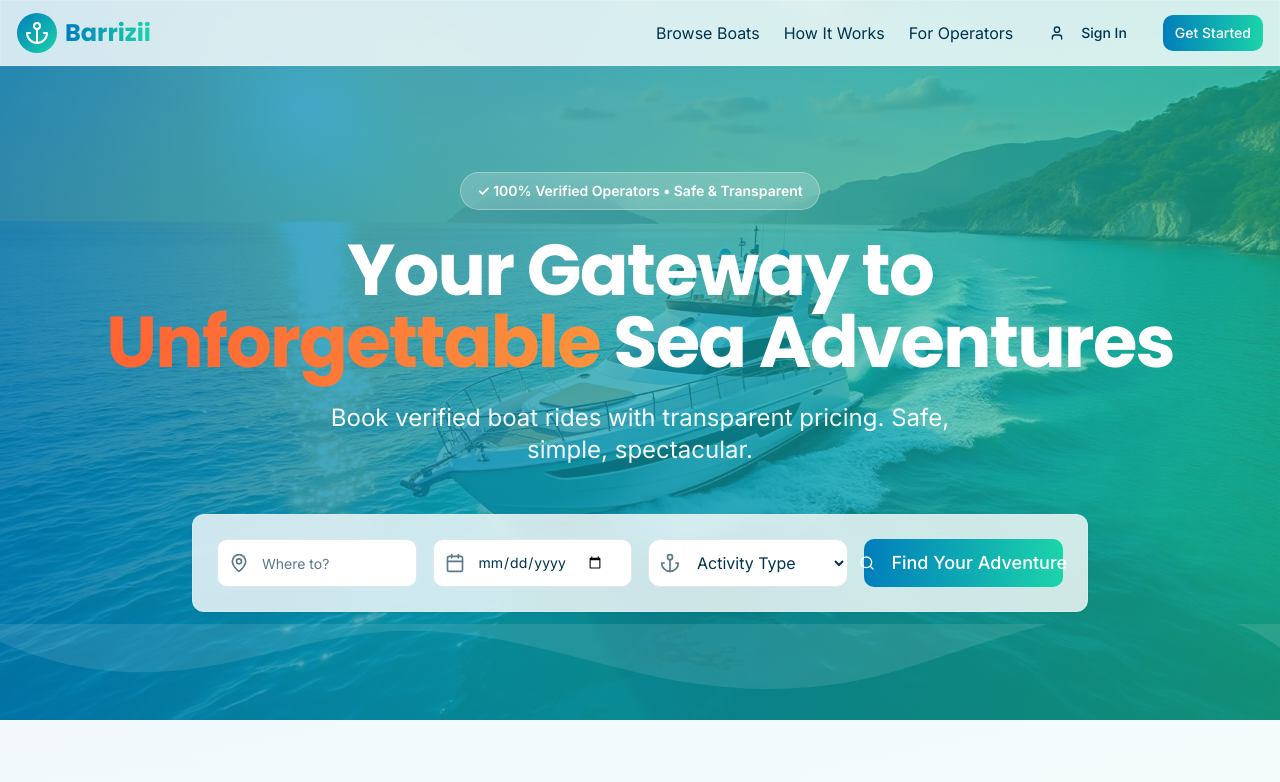
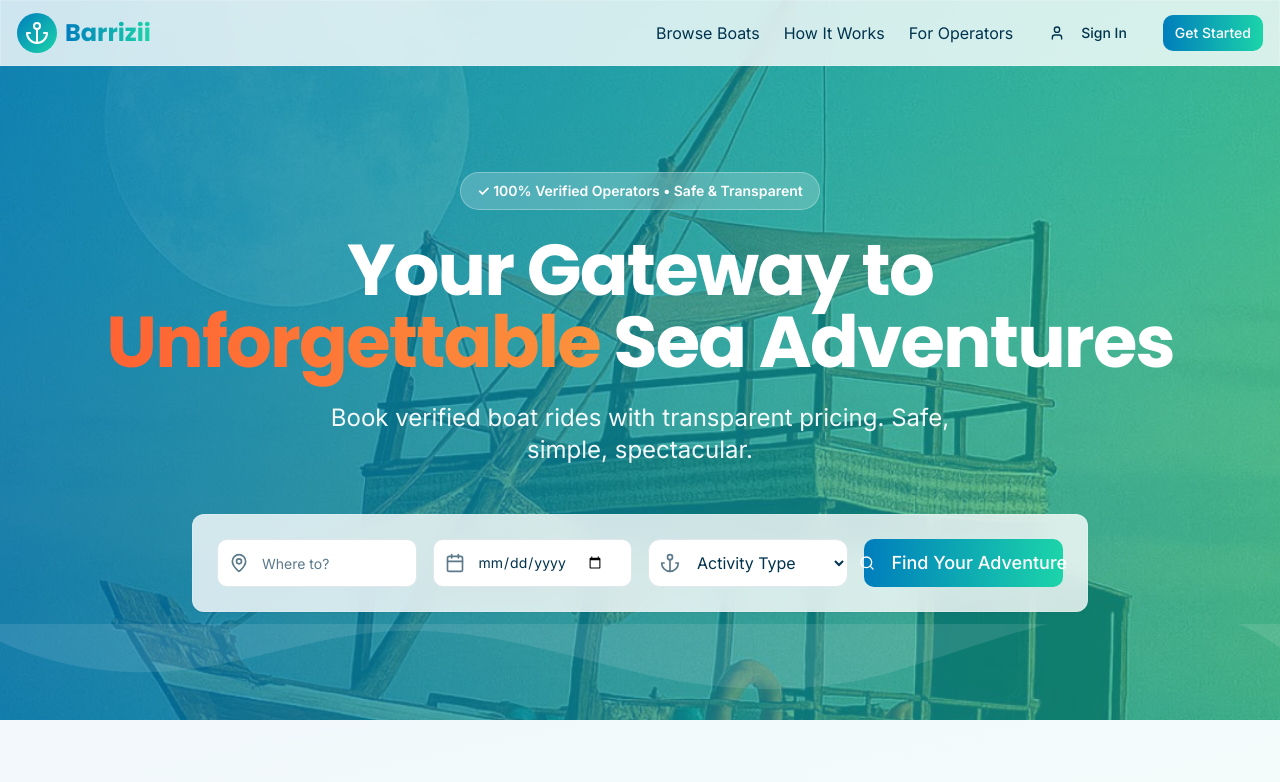
Before and after one commit to Osike/sea-bound-ventures, a React (Vite) app: page / in a window 1280 px wide. Shown: the top 782 px of the page. Built offline with nearby package versions, Linux system fonts and the light colour scheme; the HTML template or start-up script is replaced by a standard one.

Commit message:
Set Swahili Dhow as background

```diff
--- a/src/pages/Index.tsx
+++ b/src/pages/Index.tsx
@@ -86,7 +86,7 @@ const Index = () => {
         <div
           className="absolute inset-0 z-0"
           style={{
-            backgroundImage: `url(${heroBoat})`,
+            backgroundImage: `url(${swahiliDhow})`,
             backgroundSize: 'cover',
             backgroundPosition: 'center',
           }}
```
